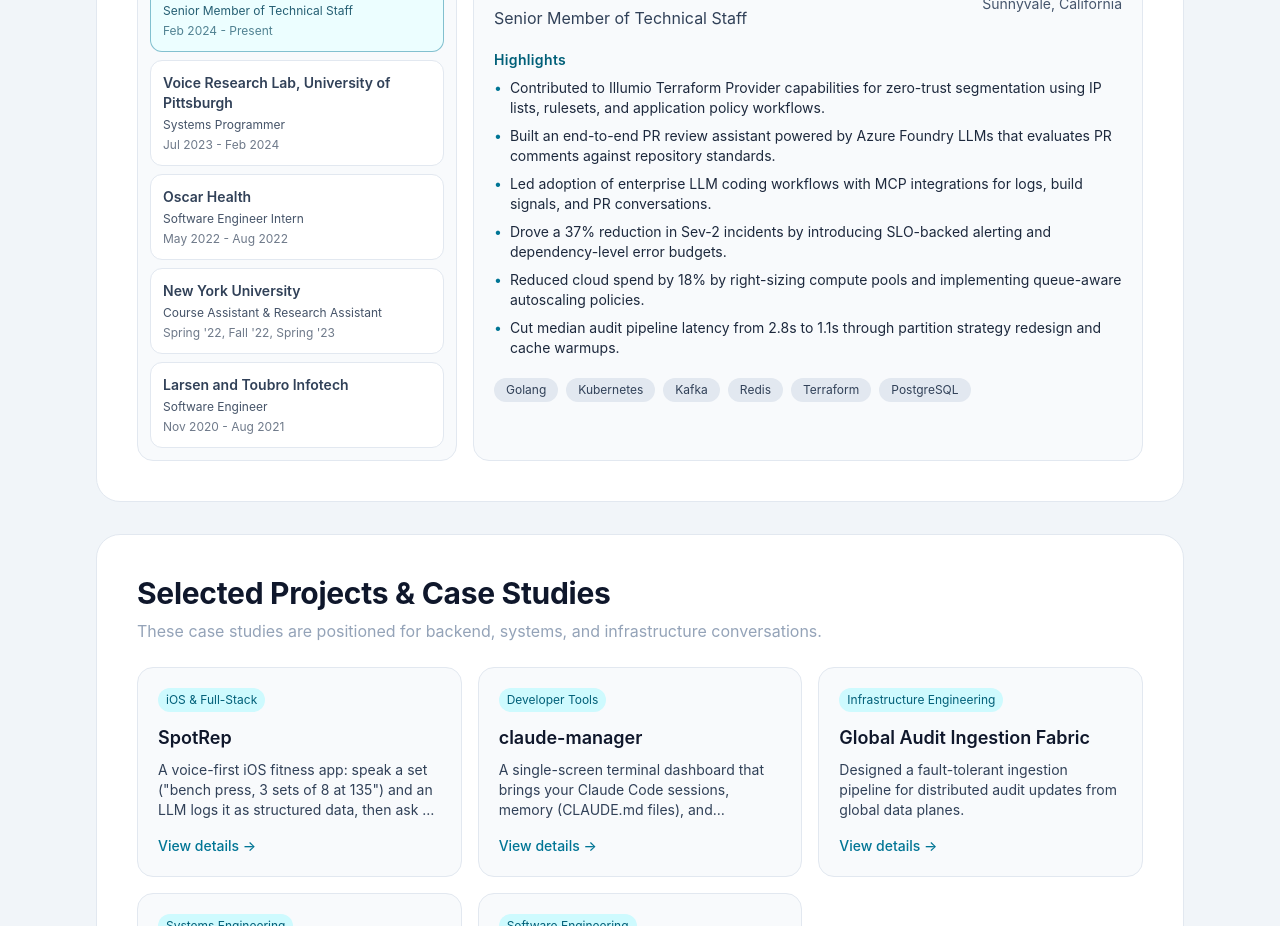
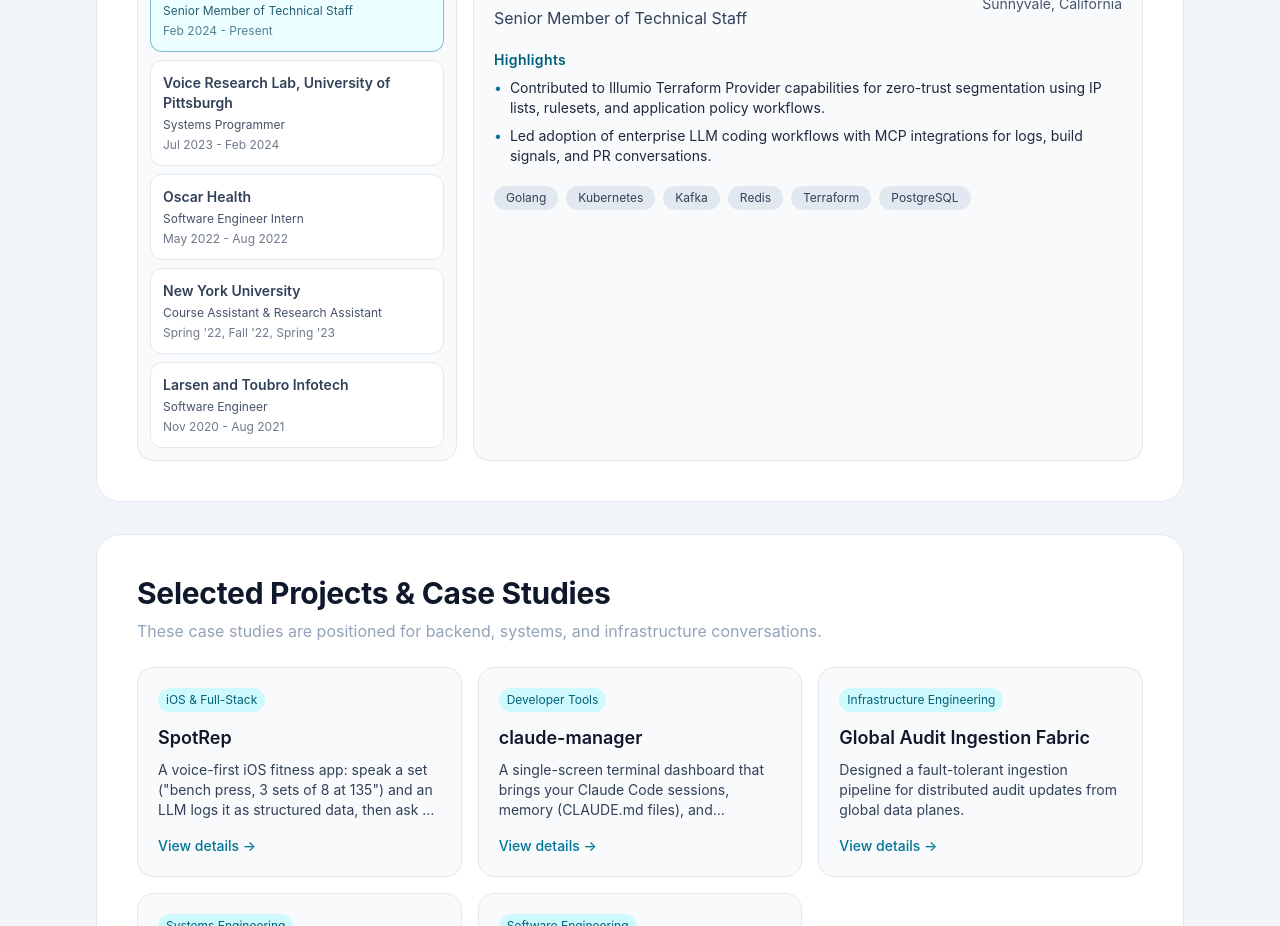
Before and after one commit to busi-reddy-karnati/busi-reddy-karnati.github.io, a React (Vite) app: page / in a window 1280 px wide. Shown: the part 2060-2986 px from the top of the page. Built offline with nearby package versions, Linux system fonts and the light colour scheme.

Commit message:
Trim Illumio Digital Resume highlights to Terraform and LLM workflows

```diff
--- a/src/data/profile.ts
+++ b/src/data/profile.ts
@@ -63,11 +63,7 @@
     ],
     highlights: [
       'Contributed to Illumio Terraform Provider capabilities for zero-trust segmentation using IP lists, rulesets, and application policy workflows.',
-      'Built an end-to-end PR review assistant powered by Azure Foundry LLMs that evaluates PR comments against repository standards.',
       'Led adoption of enterprise LLM coding workflows with MCP integrations for logs, build signals, and PR conversations.',
-      'Drove a 37% reduction in Sev-2 incidents by introducing SLO-backed alerting and dependency-level error budgets.',
-      'Reduced cloud spend by 18% by right-sizing compute pools and implementing queue-aware autoscaling policies.',
-      'Cut median audit pipeline latency from 2.8s to 1.1s through partition strategy redesign and cache warmups.',
     ],
   },
   {
```
